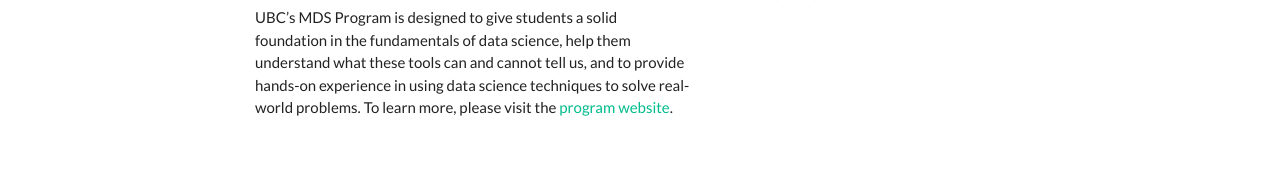
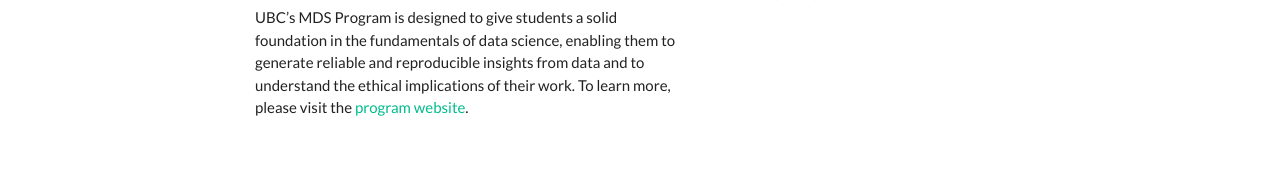
Before and after one commit to p-bajpai/p-bajpai.github.io, a website: page index.html in a window 1280 px wide. Shown: the part 546-720 px from the top of the page. Drawn offline with nearby package versions, Linux system fonts and the light colour scheme; some icons are missing.

Commit message:
Edit About MDS

```diff
--- a/index.html
+++ b/index.html
@@ -113,7 +113,7 @@
 
 <p>Across science, industry and government we are collecting more data than ever before. Fundamental tools from data science and machine learning are also growing more accessible, making it easier to mine this data for insights, but also making it easier to draw false conlcusions and make costly mistakes based on bad science.</p>
 
-<p>UBC’s MDS Program is designed to give students a solid foundation in the fundamentals of data science, help them understand what these tools can and cannot tell us, and to provide hands-on experience in using data science techniques to solve real-world problems. To learn more, please visit the <a href="https://masterdatascience.ubc.ca">program website</a>.</p>
+<p>UBC’s MDS Program is designed to give students a solid foundation in the fundamentals of data science, enabling them to generate reliable and reproducible insights from data and to understand the ethical implications of their work. To learn more, please visit the <a href="https://masterdatascience.ubc.ca">program website</a>.</p>
 
 <div class="container">
   <div class="row">
```
